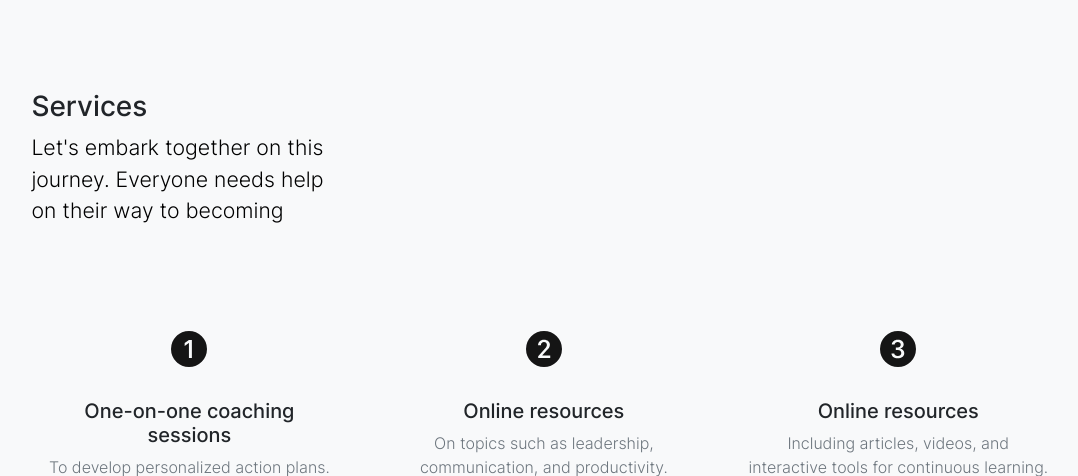
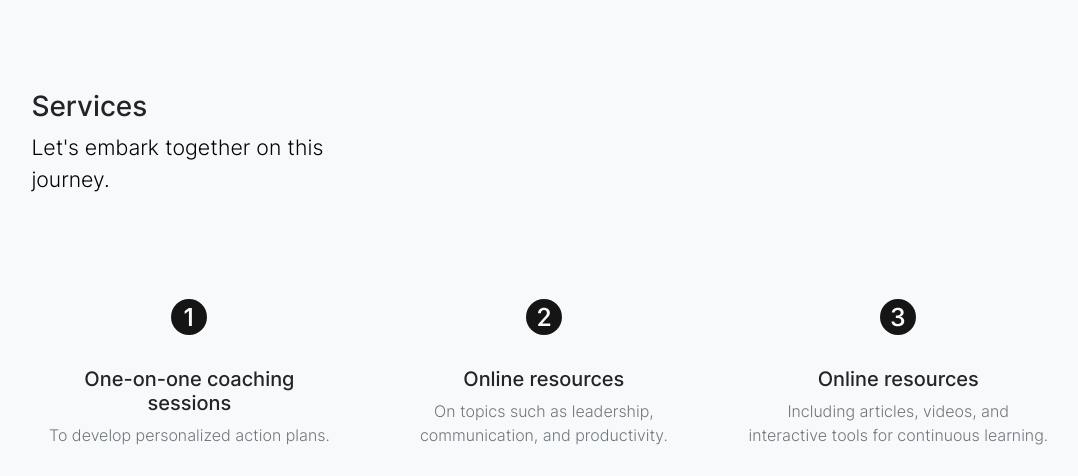
Before and after one commit to Noah191919/Papa, a Django app: page /services/ in a window 1280 px wide. Shown: the part 110-586 px from the top of the page, without its empty margins (77-1155 px from the left). Run offline with Django 5.2, Linux system fonts and the light colour scheme; some libraries are stand-ins or nearby versions.

Commit message:
first commit

```diff
--- a/home/templates/services.html
+++ b/home/templates/services.html
@@ -9,8 +9,7 @@
 
             <div class="col-lg-7 py-vh-6 position-relative" data-aos="fade-right">
                 <h3>Services<br></h3>
-                <p class="lead"> Let's embark together on this journey. Everyone needs help on their way to becoming self-reliant.
-                    You have the power to shape your destiny!
+                <p class="lead"> Let's embark together on this journey.
                     </p>
             </div>
 
```
